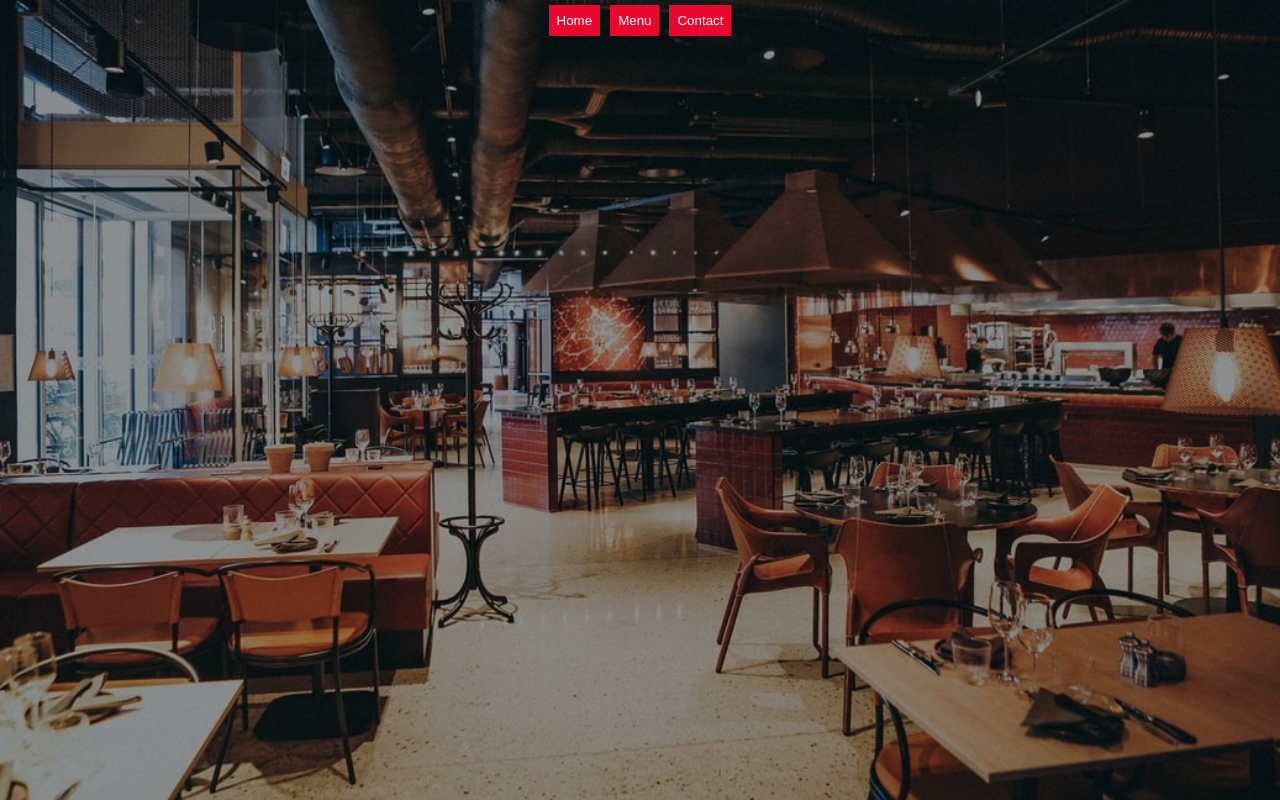
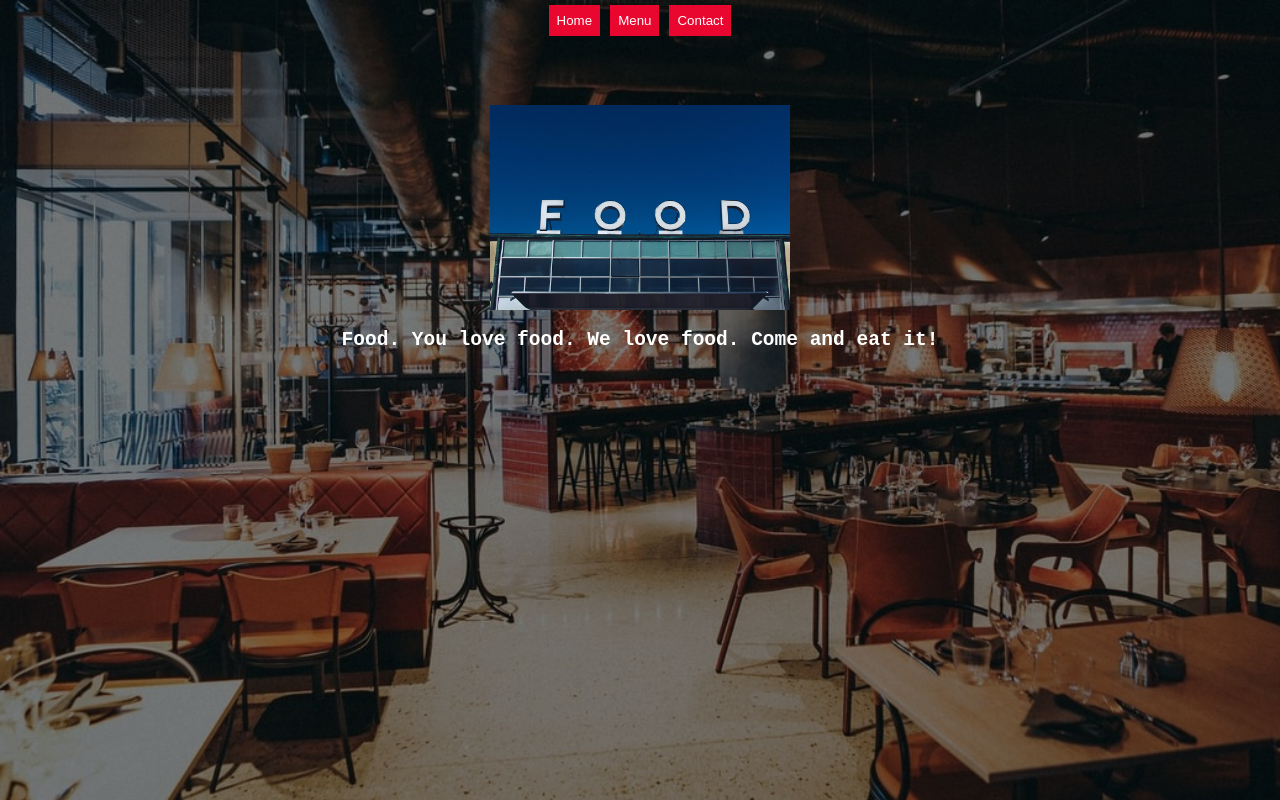
Before and after one commit to newhorizon-tech/minimalist-restaurant-page, a website built with webpack: page dist/index.html in a window 1280 px wide. Built offline with nearby package versions, Linux system fonts and the light colour scheme; files whose address does not match are found by name.

Commit message:
Add homepage

```diff
--- a/src/index.js
+++ b/src/index.js
@@ -1,33 +1,6 @@
 // Javascript!
 import './styles.scss';
-const content = document.querySelector('#content');
-
-const header = document.createElement('header');
-const main = document.createElement('main');
-
-// const heading = document.createElement('h1');
-// heading.textContent = 'My Restaurant';
-
-// header.appendChild(heading);
-
-const nav = document.createElement('nav');
-
-const homebtn = document.createElement('button');
-const menubtn = document.createElement('button');
-const contactbtn = document.createElement('button');
+import {InitialPage} from './pageload'
 
 
-
-homebtn.textContent = "Home"
-menubtn.textContent = "Menu"
-contactbtn.textContent = "Contact"
-
-nav.appendChild(homebtn);
-nav.appendChild(menubtn);
-nav.appendChild(contactbtn);
-
-header.appendChild(nav);
-
-
-content.appendChild(header);
-content.appendChild(main);
+InitialPage();
--- /dev/null
+++ b/src/pageload.js
@@ -0,0 +1,42 @@
+import logoimg from './img/logo.jpeg';
+
+const InitialPage = () => {
+  const content = document.querySelector('#content');
+
+  const header = document.createElement('header');
+  const nav = document.createElement('nav');
+
+  const homebtn = document.createElement('button');
+  const menubtn = document.createElement('button');
+  const contactbtn = document.createElement('button');
+
+  homebtn.textContent = "Home";
+  menubtn.textContent = "Menu";
+  contactbtn.textContent = "Contact";
+
+  nav.appendChild(homebtn);
+  nav.appendChild(menubtn);
+  nav.appendChild(contactbtn);
+
+  header.appendChild(nav);
+
+  const main = document.createElement('main');
+
+  const mainarea = document.createElement('div');
+
+  const logo = document.createElement('img');
+  logo.src = logoimg;
+  logo.setAttribute("class", "logo");
+
+
+  const text = document.createElement("p")
+  text.textContent = "Food. You love food. We love food. Come and eat it!"
+
+  main.append(logo,text);
+
+  content.appendChild(header);
+  content.appendChild(main);
+
+}
+
+export {InitialPage};
--- a/src/styles.scss
+++ b/src/styles.scss
@@ -7,11 +7,24 @@ header {
   justify-content: center;
 }
 
+main {
+  padding-top: 5%;
+  display: flex;
+ flex-direction: column;
+ align-items: center;
+}
+
+main p {
+  font-size: 150%;
+  font-weight: bolder;
+  font-family: monospace;
+}
+
 #content {
   width: 100vw;
   height: 100vh;
   color: white;
-  background: linear-gradient(rgba(0,0,0,40%),rgba(0,0,0,40%)), url(./img/restaurant.jpeg);
+  background: linear-gradient(rgba(0,0,0,50%),rgba(0,0,0,50%)), url(./img/restaurant.jpeg);
   background-size: cover;
 }
 
@@ -23,3 +36,7 @@ button {
   padding: 8px;
   margin: 5px;
 }
+
+.logo {
+  width: 300px;
+}
--- a/webpack.config.js
+++ b/webpack.config.js
@@ -2,7 +2,7 @@
 
  module.exports = {
   mode: 'development',
-  // devtool: 'inline-source-map',
+  devtool: 'inline-source-map',
    devServer: {
      contentBase: './dist',
    },
```
Also changed, not shown: dist/ceaf5988032cf79fc946.jpeg (added), dist/index.html, dist/main.js (added), src/img/logo.jpeg (added).
